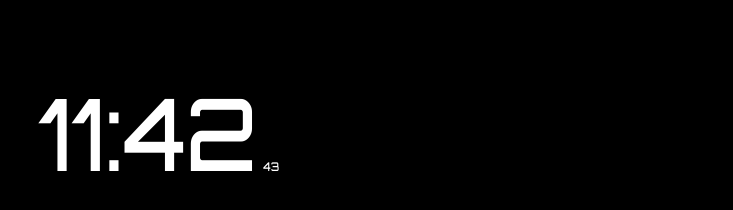
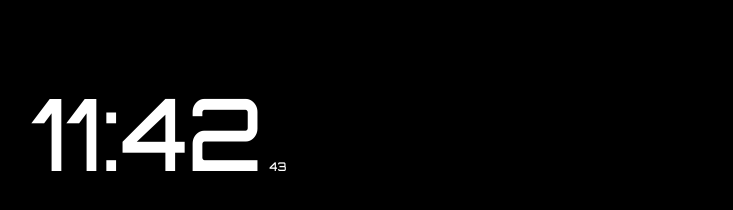
Before and after one commit to ryu8512/ipad-clock-note, a plain HTML site: page index.html in a window 1280 px wide. Shown: the part 308-518 px from the top of the page, without its empty margins (93-826 px from the left). Drawn offline with Linux system fonts and the light colour scheme.

Commit message:
Update index.html

```diff
--- a/index.html
+++ b/index.html
@@ -31,7 +31,7 @@
       text-align: center;
       margin-top: 80px;
       font-family: 'Orbitron', sans-serif; /* Orbitron 폰트를 시계에 적용 */
-      transform: scaleX(0.85); /* 가로 폭 압축 */
+      transform: scaleX(0.9); /* 가로 폭 압축 */
     }
 
     #seconds {
```
